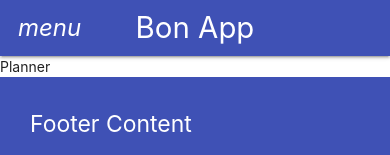
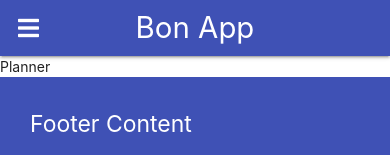
Before and after one commit to aedificatorum/bonapp, a React (Create React App) app in the folder bon-app/: page / in a window 390 px wide. Shown: the top 155 px of the page. Built offline with nearby package versions, Linux system fonts and the light colour scheme.

Commit message:
fix hamburger menu in navbar

```diff
--- a/bon-app/public/index.html
+++ b/bon-app/public/index.html
@@ -19,6 +19,7 @@
       work correctly both with client-side routing and a non-root public URL.
       Learn how to configure a non-root public URL by running `npm run build`.
     -->
+    <link rel="stylesheet" href="https://use.fontawesome.com/releases/v5.8.2/css/all.css" integrity="sha384-oS3vJWv+0UjzBfQzYUhtDYW+Pj2yciDJxpsK1OYPAYjqT085Qq/1cq5FLXAZQ7Ay" crossorigin="anonymous">
     <title>Bon App</title>
   </head>
   <body>
--- a/bon-app/src/Navbar.js
+++ b/bon-app/src/Navbar.js
@@ -8,7 +8,7 @@ const Navbar = (props) => {
     <nav>
     <div className="nav-wrapper indigo">
       <a href="#!" className="brand-logo">Bon App</a>
-      <a href="/" data-target="mobile-nav" className="sidenav-trigger"><i className="material-icons">menu</i></a>
+      <a href="/" data-target="mobile-nav" className="sidenav-trigger"><i class="fas fa-bars"></i></a>
       <ul className="right hide-on-med-and-down">
         <li><a href="/">Planner</a></li>
         <li><a href="/">Recipes</a></li>
```
